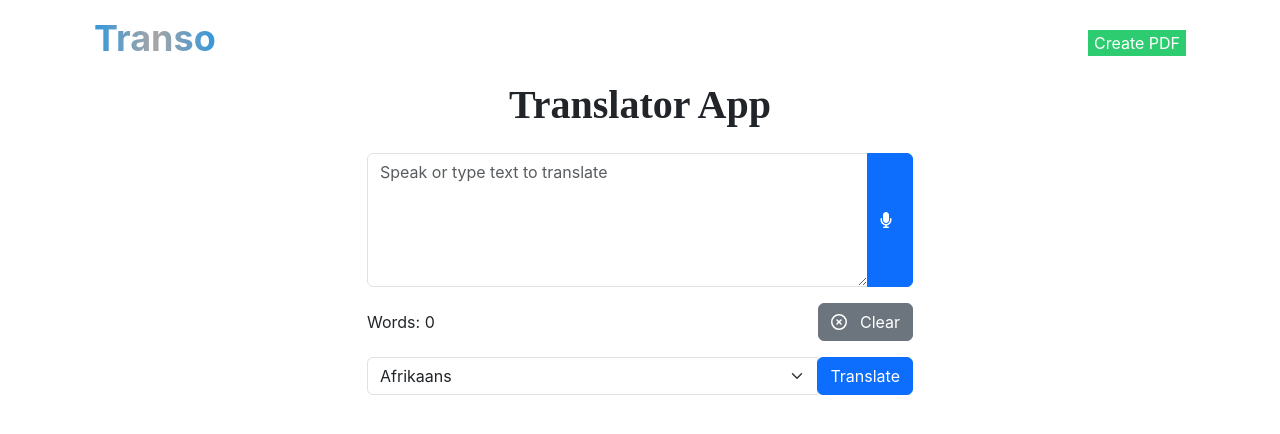
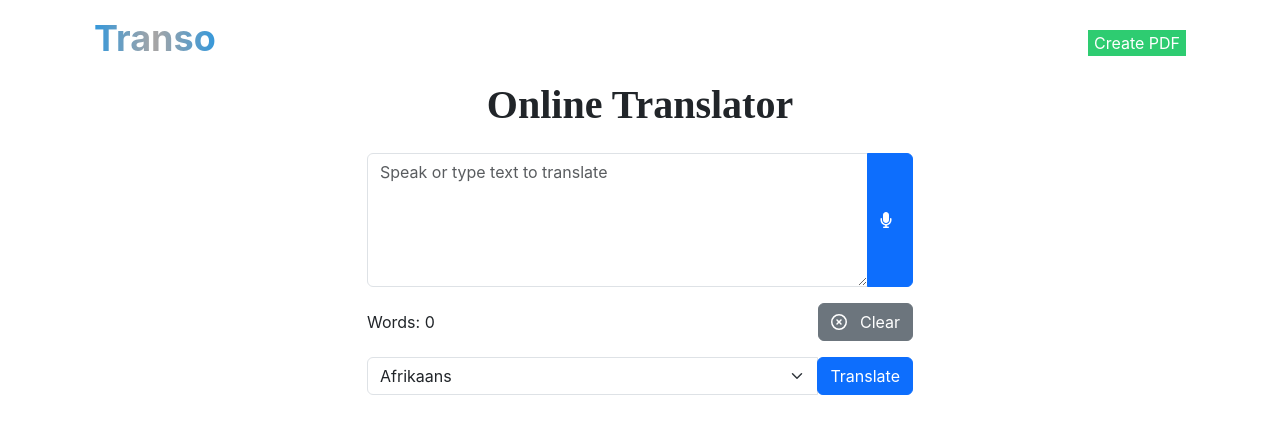
Before and after one commit to nikhilscaria3/Translator, a React (Create React App) app in the folder client/: page / in a window 1280 px wide. Shown: the top 434 px of the page. Built offline with nearby package versions, Linux system fonts and the light colour scheme.

Commit message:
Update translator.js

```diff
--- a/client/src/components/translator.js
+++ b/client/src/components/translator.js
@@ -151,7 +151,7 @@ function TRANSLATOR() {
                 </div>
                 {/* ... Navigation bar content ... */}
             </nav>
-            <h1 className="text-center mb-4">Translator App</h1>
+            <h1 className="text-center mb-4">Online Translator</h1>
             <div className="row">
                 <div className="col-md-6 offset-md-3">
                     <div className="input-group mb-3">
```
